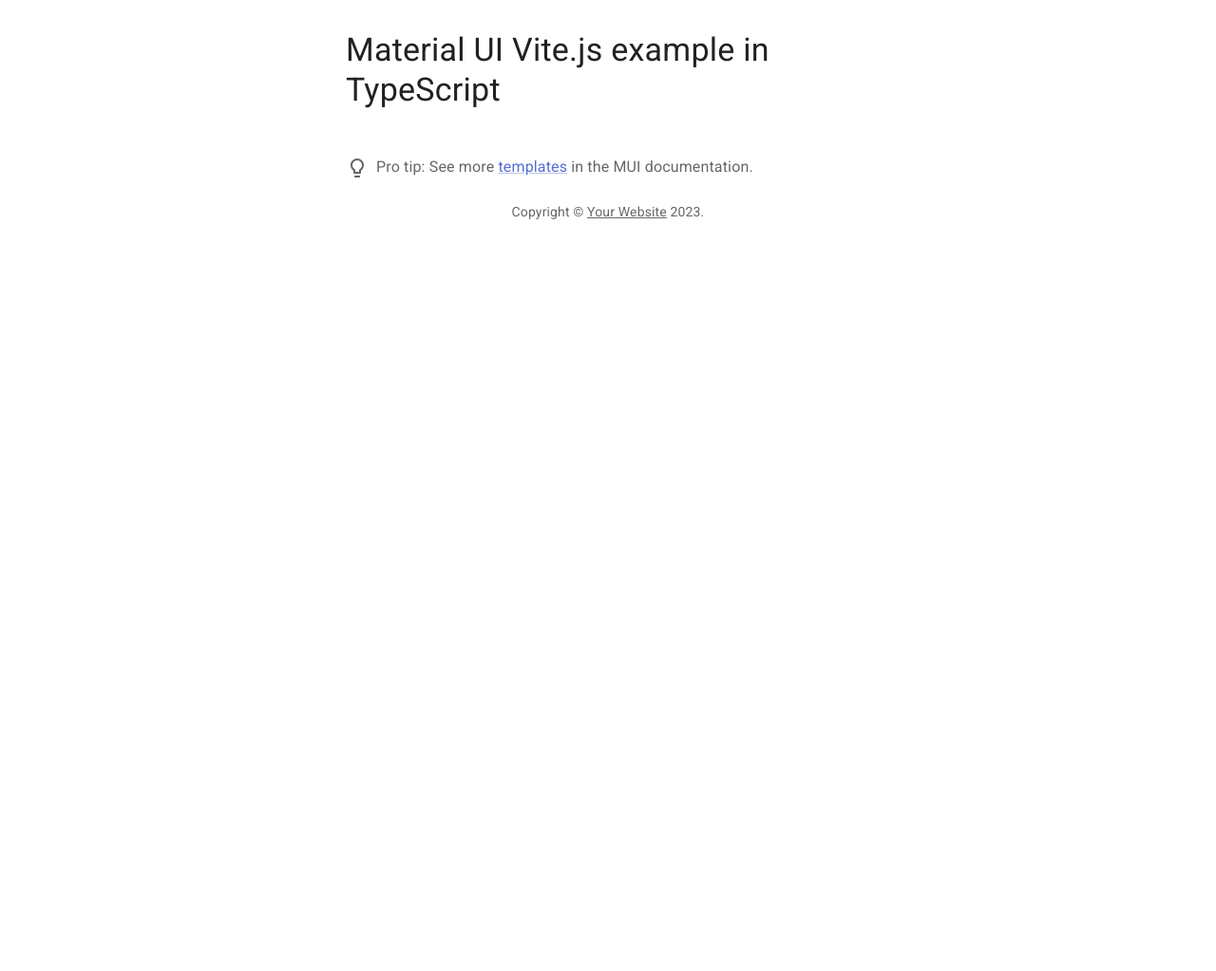
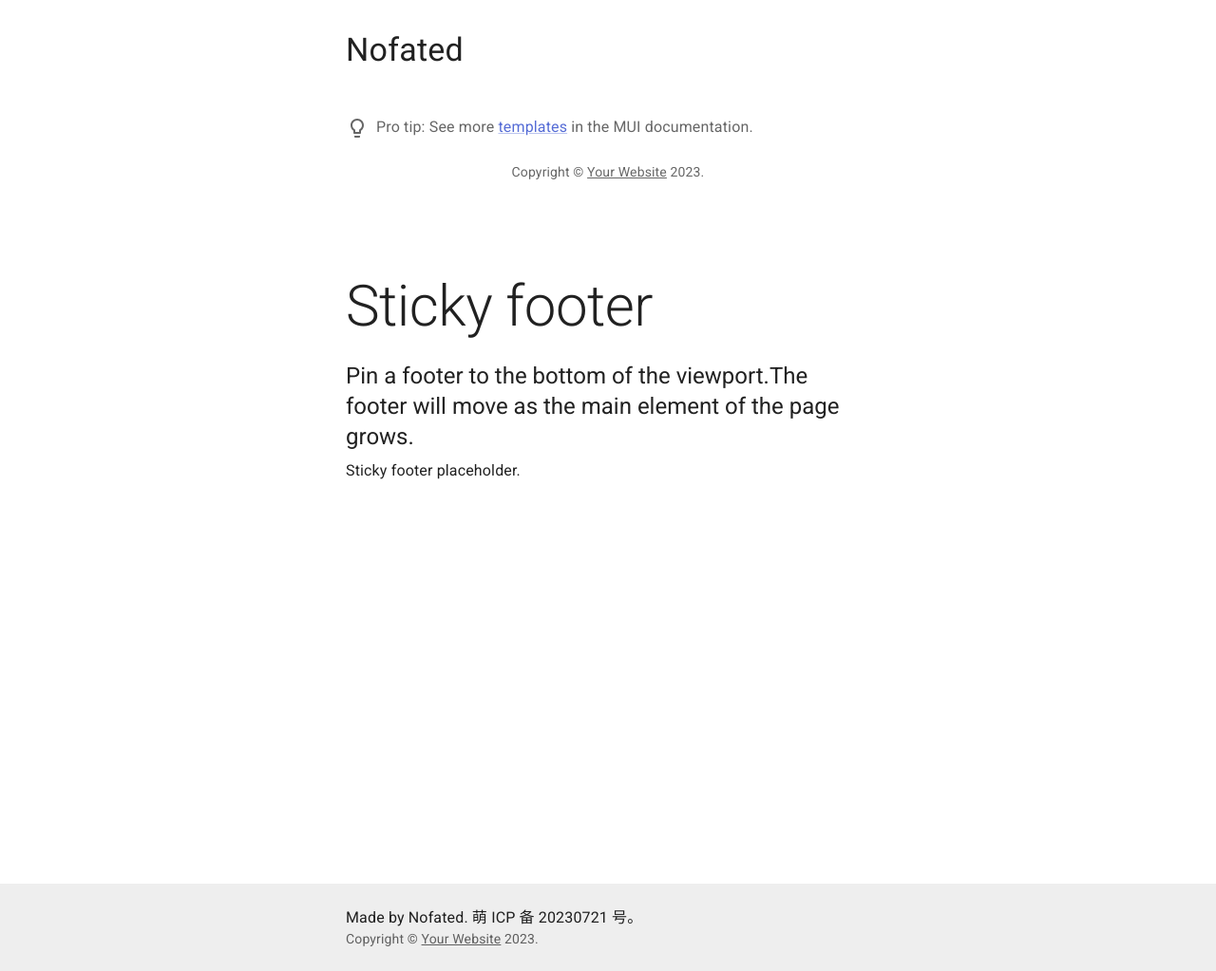
Before and after one commit to Nofated095/nof.moe, a React (Vite) app: page / in a window 1280 px wide. Shown: the whole page at 95% size. Before the commit the page ends 800 px from the top, so only its background shows below. Built offline with nearby package versions, Linux system fonts and the light colour scheme.

Commit message:
update title

```diff
--- a/index.html
+++ b/index.html
@@ -9,7 +9,7 @@
     />
     <link rel="stylesheet" href="https://fonts.googleapis.com/icon?family=Material+Icons" />
     <meta name="viewport" content="width=device-width, initial-scale=1.0" />
-    <title>Vite + React + TS + Material UI</title>
+    <title>Nofated • Home</title>
   </head>
   <body>
     <div id="root"></div>
--- a/src/App.tsx
+++ b/src/App.tsx
@@ -22,7 +22,7 @@
     <Container maxWidth="sm">
       <Box sx={{ my: 4 }}>
         <Typography variant="h4" component="h1" gutterBottom>
-          Material UI Vite.js example in TypeScript
+          Nofated
         </Typography>
         <ProTip />
         <Copyright />
--- a/src/StickyFooter.jsx
+++ b/src/StickyFooter.tsx
@@ -52,7 +52,7 @@
       >
         <Container maxWidth="sm">
           <Typography variant="body1">
-            My sticky footer can be found here.
+            Made by Nofated. 萌 ICP 备 20230721 号。
           </Typography>
           <Copyright />
         </Container>
--- a/src/main.tsx
+++ b/src/main.tsx
@@ -4,12 +4,14 @@
 import { CssBaseline } from '@mui/material';
 import theme from './theme';
 import App from './App';
+import StickyFooter from './StickyFooter';
 
 ReactDOM.createRoot(document.getElementById('root') as HTMLElement).render(
   <React.StrictMode>
     <ThemeProvider theme={theme}>
       <CssBaseline />
       <App />
+      <StickyFooter />
     </ThemeProvider>
   </React.StrictMode>,
 );
```
